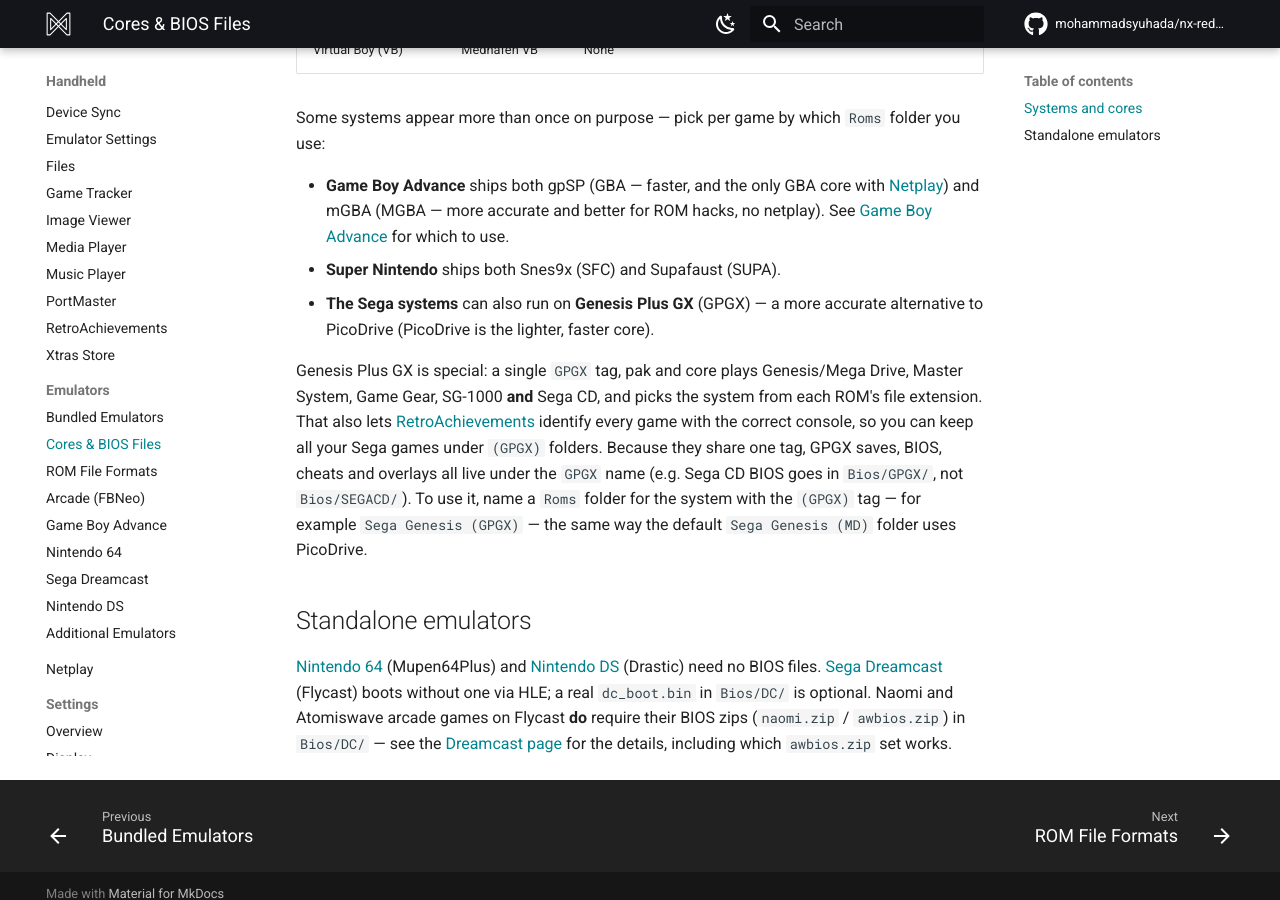
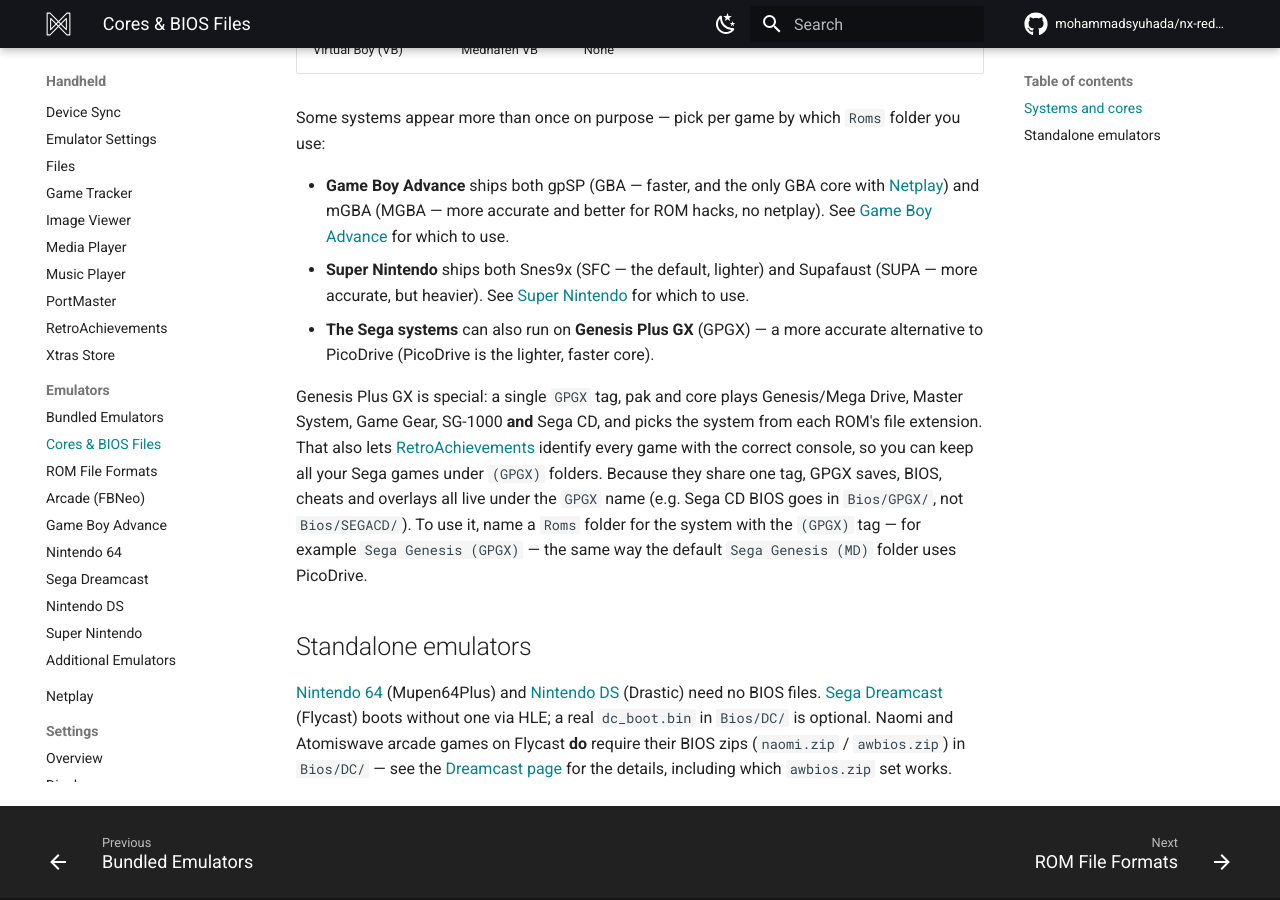
Before and after one commit to mohammadsyuhada/nx-redux-docs, an MkDocs documentation site: the page built from docs/handheld/emulators/cores.md, in a window 1280 px wide and 900 px high, scrolled down 2950 px. Built offline with MkDocs 1.6.1 and Material for MkDocs 9.7.7, drawn with Linux system fonts in a browser that asks for light colours; comment, search, counter and statistics services are not loaded.

Commit message:
docs(handheld): Super Nintendo page comparing Snes9x and Supafaust

```diff
--- a/docs/handheld/emulators/cores.md
+++ b/docs/handheld/emulators/cores.md
@@ -63,7 +63,9 @@
   with [Netplay](../netplay.md#supported-systems)) and mGBA (MGBA — more
   accurate and better for ROM hacks, no netplay). See [Game Boy Advance](game-boy-advance.md) for
   which to use.
-- **Super Nintendo** ships both Snes9x (SFC) and Supafaust (SUPA).
+- **Super Nintendo** ships both Snes9x (SFC — the default, lighter) and
+  Supafaust (SUPA — more accurate, but heavier). See
+  [Super Nintendo](super-nintendo.md) for which to use.
 - **The Sega systems** can also run on **Genesis Plus GX** (GPGX) — a more
   accurate alternative to PicoDrive (PicoDrive is the lighter, faster core).
 
--- a/mkdocs.yml
+++ b/mkdocs.yml
@@ -160,6 +160,7 @@
           - Nintendo 64: handheld/emulators/nintendo-64.md
           - Sega Dreamcast: handheld/emulators/dreamcast.md
           - Nintendo DS: handheld/emulators/nintendo-ds.md
+          - Super Nintendo: handheld/emulators/super-nintendo.md
           - Additional Emulators: handheld/emulators/additional.md
       - Netplay: handheld/netplay.md
       - Settings:
```
Also changed, not shown: docs/handheld/emulators/super-nintendo.md (added, +45 -0 lines).
